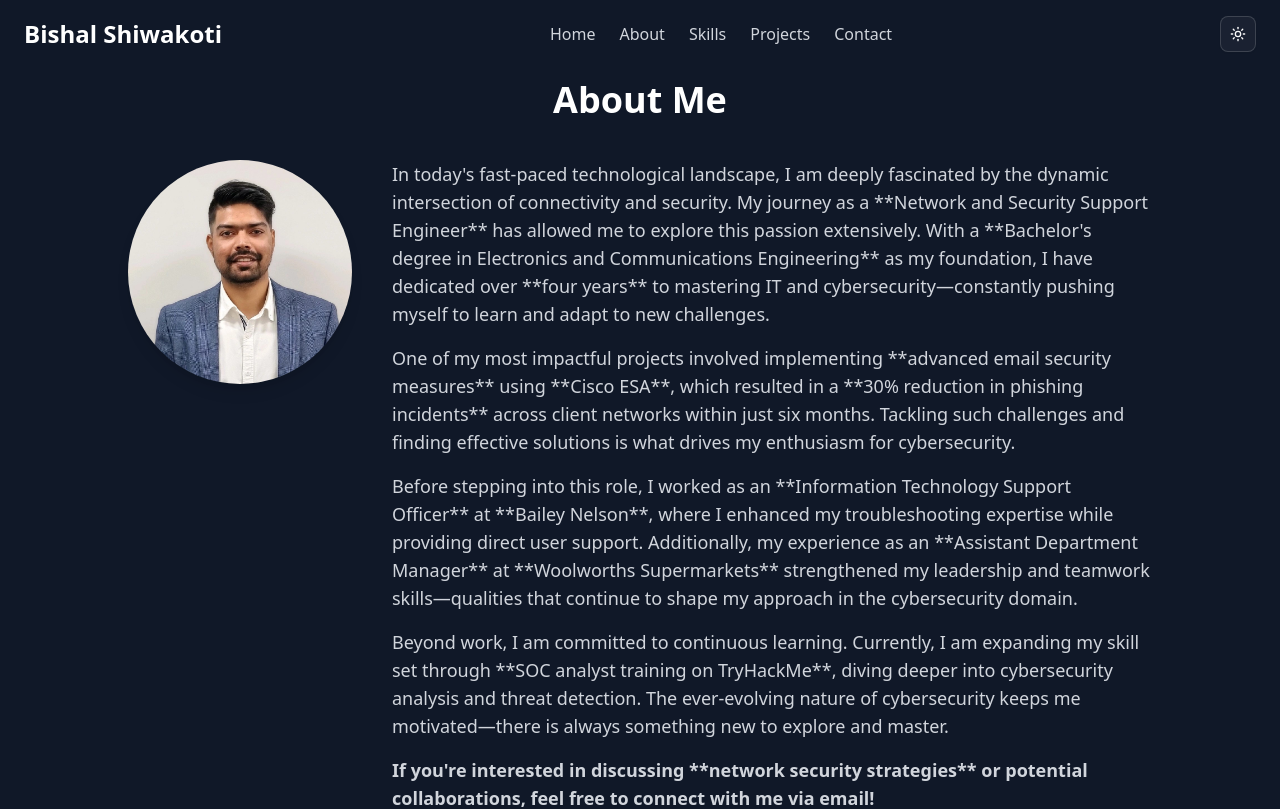
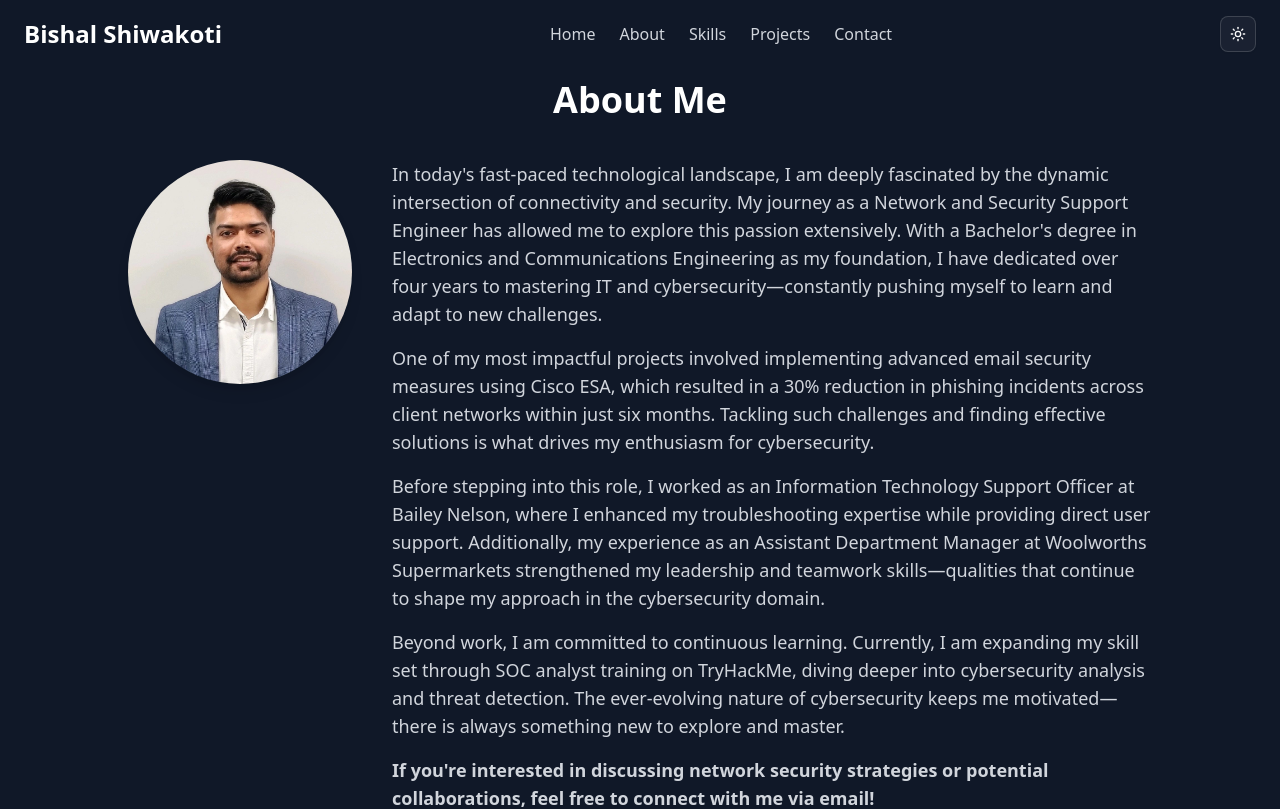
Before and after one commit to manutdmohit/Bishal-Shiwakoti-Portfolio, a Next.js app: page /about in a window 1280 px wide. Shown: the top 809 px of the page. Built offline with nearby package versions, Linux system fonts and the light colour scheme.

Commit message:
Remove **

```diff
--- a/app/about/page.tsx
+++ b/app/about/page.tsx
@@ -56,41 +56,39 @@ const About = () => {
             <p className="text-gray-700 dark:text-gray-300 text-lg">
               In today's fast-paced technological landscape, I am deeply
               fascinated by the dynamic intersection of connectivity and
-              security. My journey as a **Network and Security Support
-              Engineer** has allowed me to explore this passion extensively.
-              With a **Bachelor's degree in Electronics and Communications
-              Engineering** as my foundation, I have dedicated over **four
-              years** to mastering IT and cybersecurity—constantly pushing
-              myself to learn and adapt to new challenges.
+              security. My journey as a Network and Security Support Engineer
+              has allowed me to explore this passion extensively. With a
+              Bachelor's degree in Electronics and Communications Engineering as
+              my foundation, I have dedicated over four years to mastering IT
+              and cybersecurity—constantly pushing myself to learn and adapt to
+              new challenges.
             </p>
             <p className="text-gray-700 dark:text-gray-300 text-lg">
-              One of my most impactful projects involved implementing **advanced
-              email security measures** using **Cisco ESA**, which resulted in a
-              **30% reduction in phishing incidents** across client networks
-              within just six months. Tackling such challenges and finding
-              effective solutions is what drives my enthusiasm for
-              cybersecurity.
+              One of my most impactful projects involved implementing advanced
+              email security measures using Cisco ESA, which resulted in a 30%
+              reduction in phishing incidents across client networks within just
+              six months. Tackling such challenges and finding effective
+              solutions is what drives my enthusiasm for cybersecurity.
             </p>
             <p className="text-gray-700 dark:text-gray-300 text-lg">
-              Before stepping into this role, I worked as an **Information
-              Technology Support Officer** at **Bailey Nelson**, where I
-              enhanced my troubleshooting expertise while providing direct user
-              support. Additionally, my experience as an **Assistant Department
-              Manager** at **Woolworths Supermarkets** strengthened my
-              leadership and teamwork skills—qualities that continue to shape my
-              approach in the cybersecurity domain.
+              Before stepping into this role, I worked as an Information
+              Technology Support Officer at Bailey Nelson, where I enhanced my
+              troubleshooting expertise while providing direct user support.
+              Additionally, my experience as an Assistant Department Manager at
+              Woolworths Supermarkets strengthened my leadership and teamwork
+              skills—qualities that continue to shape my approach in the
+              cybersecurity domain.
             </p>
             <p className="text-gray-700 dark:text-gray-300 text-lg">
               Beyond work, I am committed to continuous learning. Currently, I
-              am expanding my skill set through **SOC analyst training on
-              TryHackMe**, diving deeper into cybersecurity analysis and threat
+              am expanding my skill set through SOC analyst training on
+              TryHackMe, diving deeper into cybersecurity analysis and threat
               detection. The ever-evolving nature of cybersecurity keeps me
               motivated—there is always something new to explore and master.
             </p>
             <p className="text-gray-700 dark:text-gray-300 text-lg font-semibold">
-              If you're interested in discussing **network security strategies**
-              or potential collaborations, feel free to connect with me via
-              email!
+              If you're interested in discussing network security strategies or
+              potential collaborations, feel free to connect with me via email!
             </p>
 
             {/* Skills Section */}
--- a/components/About.tsx
+++ b/components/About.tsx
@@ -48,10 +48,10 @@ const About = () => {
             transition={{ duration: 0.5 }}
           >
             <p className="text-gray-700 dark:text-gray-300 text-lg">
-              I'm **Bishal Shiwakoti**, a **Network and Security Support
-              Engineer** at FirstWave ASX. I specialize in securing network
-              infrastructures, implementing cybersecurity measures, and ensuring
-              robust email security using **Cisco ESA**.
+              I'm Bishal Shiwakoti, a Network and Security Support Engineer at
+              FirstWave ASX. I specialize in securing network infrastructures,
+              implementing cybersecurity measures, and ensuring robust email
+              security using Cisco ESA.
             </p>
 
             {/* Skills Section */}
```
